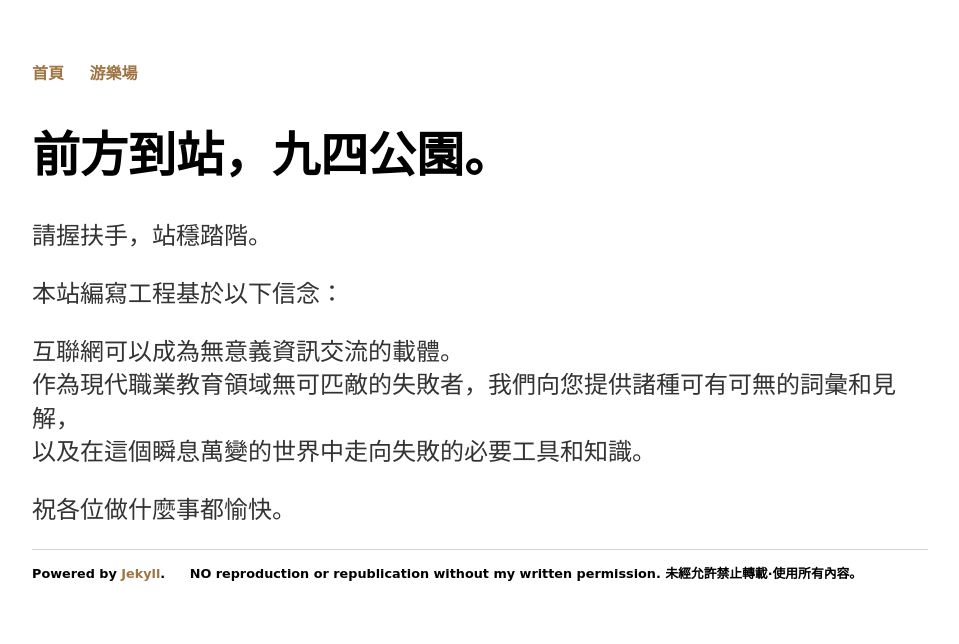
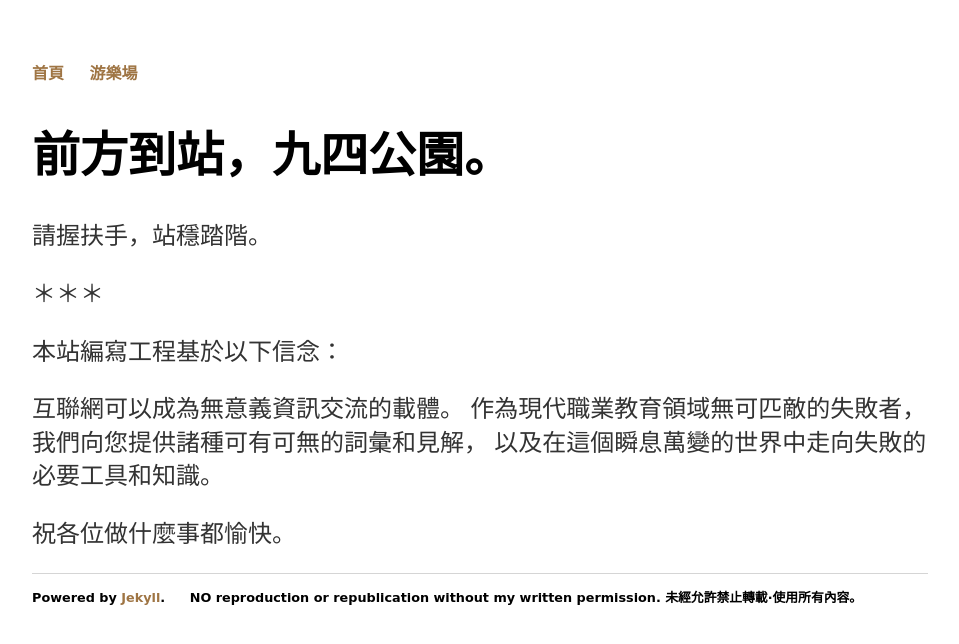
Before and after one commit to 9and4/9and4.github.io, a Jekyll site: the page built from index.html, in a window 1280 px wide. Shown: the top 644 px of the page, without its empty margins (160-1119 px from the left). Built offline with Jekyll 4.4.1, drawn with Linux system fonts in a browser that asks for light colours.

Commit message:
Update index.html

```diff
--- a/index.html
+++ b/index.html
@@ -5,11 +5,11 @@ title: 九四公園
 <div class="blurb">
 	<h1>前方到站，九四公園。</h1>
 	<p>請握扶手，站穩踏階。</p>
-
+	<p>＊＊＊</p>
 	<p>本站編寫工程基於以下信念：</p>
 	<p>
-	互聯網可以成為無意義資訊交流的載體。<br>
-	作為現代職業教育領域無可匹敵的失敗者，我們向您提供諸種可有可無的詞彙和見解，<br>
+	互聯網可以成為無意義資訊交流的載體。
+	作為現代職業教育領域無可匹敵的失敗者，我們向您提供諸種可有可無的詞彙和見解，
 	以及在這個瞬息萬變的世界中走向失敗的必要工具和知識。
 	</p>
 	<p>
```
